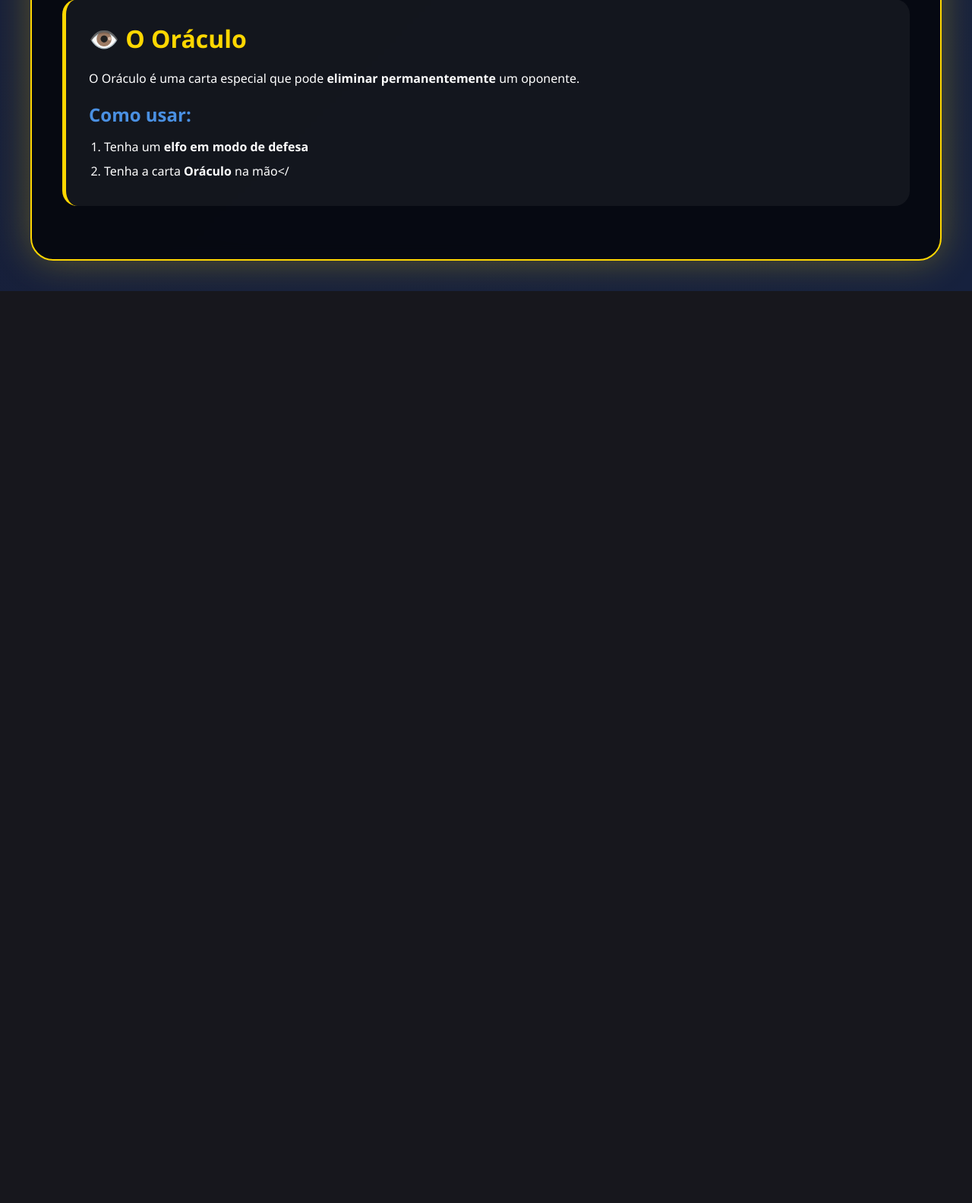
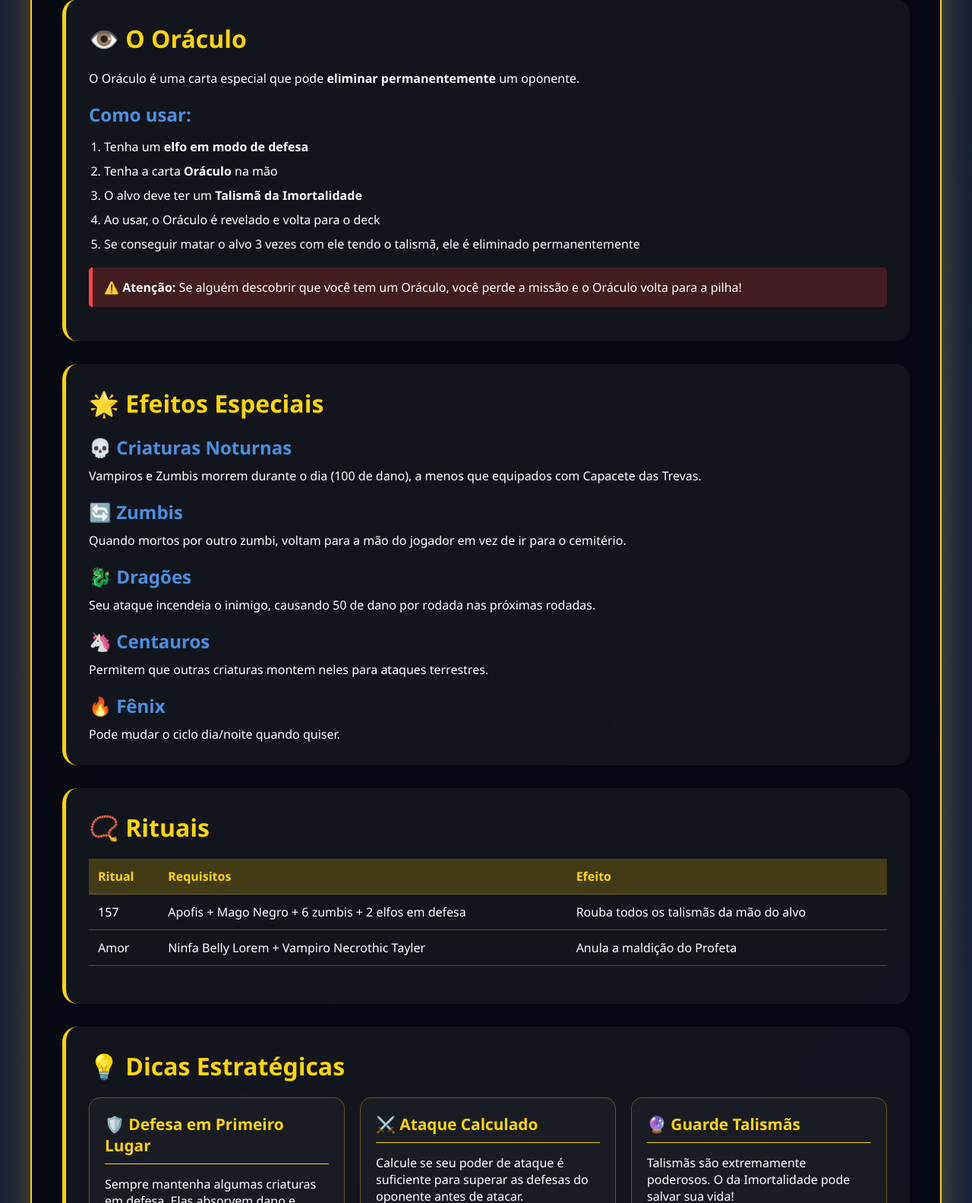
Before and after one commit to mrlima4095/Twilight-Battle, a Flask app: page /rules in a window 1280 px wide. Shown: the part 4917-6500 px from the top of the page at 76% size. Before the commit the page ends 5300 px from the top, so only its background shows below. Run offline with Flask 3, Linux system fonts and the light colour scheme.

Commit message:
update rules.html

```diff
--- a/templates/rules.html
+++ b/templates/rules.html
@@ -542,4 +542,141 @@
             <h3>Como usar:</h3>
             <ol style="margin-left: 20px; line-height: 2;">
                 <li>Tenha um <strong>elfo em modo de defesa</strong></li>
-                <li>Tenha a carta <strong>Oráculo</strong> na mão</
+                <li>Tenha a carta <strong>Oráculo</strong> na mão</li>
+                <li>O alvo deve ter um <strong>Talismã da Imortalidade</strong></li>
+                <li>Ao usar, o Oráculo é revelado e volta para o deck</li>
+                <li>Se conseguir matar o alvo 3 vezes com ele tendo o talismã, ele é eliminado permanentemente</li>
+            </ol>
+
+            <div class="warning">
+                <strong>⚠️ Atenção:</strong> Se alguém descobrir que você tem um Oráculo, você perde a missão e o Oráculo volta para a pilha!
+            </div>
+        </div>
+
+        <!-- Efeitos Especiais -->
+        <div class="section">
+            <h2>🌟 Efeitos Especiais</h2>
+
+            <h3>💀 Criaturas Noturnas</h3>
+            <p>Vampiros e Zumbis morrem durante o dia (100 de dano), a menos que equipados com Capacete das Trevas.</p>
+
+            <h3>🔄 Zumbis</h3>
+            <p>Quando mortos por outro zumbi, voltam para a mão do jogador em vez de ir para o cemitério.</p>
+
+            <h3>🐉 Dragões</h3>
+            <p>Seu ataque incendeia o inimigo, causando 50 de dano por rodada nas próximas rodadas.</p>
+
+            <h3>🦄 Centauros</h3>
+            <p>Permitem que outras criaturas montem neles para ataques terrestres.</p>
+
+            <h3>🔥 Fênix</h3>
+            <p>Pode mudar o ciclo dia/noite quando quiser.</p>
+        </div>
+
+        <!-- Rituais -->
+        <div class="section">
+            <h2>📿 Rituais</h2>
+
+            <table>
+                <tr>
+                    <th>Ritual</th>
+                    <th>Requisitos</th>
+                    <th>Efeito</th>
+                </tr>
+                <tr>
+                    <td>157</td>
+                    <td>Apofis + Mago Negro + 6 zumbis + 2 elfos em defesa</td>
+                    <td>Rouba todos os talismãs da mão do alvo</td>
+                </tr>
+                <tr>
+                    <td>Amor</td>
+                    <td>Ninfa Belly Lorem + Vampiro Necrothic Tayler</td>
+                    <td>Anula a maldição do Profeta</td>
+                </tr>
+            </table>
+        </div>
+
+        <!-- Dicas Estratégicas -->
+        <div class="section">
+            <h2>💡 Dicas Estratégicas</h2>
+
+            <div class="rule-grid">
+                <div class="rule-card">
+                    <h4>🛡️ Defesa em Primeiro Lugar</h4>
+                    <p>Sempre mantenha algumas criaturas em defesa. Elas absorvem dano e protegem sua vida.</p>
+                </div>
+                <div class="rule-card">
+                    <h4>⚔️ Ataque Calculado</h4>
+                    <p>Calcule se seu poder de ataque é suficiente para superar as defesas do oponente antes de atacar.</p>
+                </div>
+                <div class="rule-card">
+                    <h4>🔮 Guarde Talismãs</h4>
+                    <p>Talismãs são extremamente poderosos. O da Imortalidade pode salvar sua vida!</p>
+                </div>
+                <div class="rule-card">
+                    <h4>🌙 Aproveite a Noite</h4>
+                    <p>Use vampiros e zumbis à noite. Durante o dia, proteja-os com Capacete das Trevas.</p>
+                </div>
+                <div class="rule-card">
+                    <h4>🎴 Gerencie sua Mão</h4>
+                    <p>Não acumule muitas cartas. Use runas para reviver criaturas importantes do cemitério.</p>
+                </div>
+                <div class="rule-card">
+                    <h4>👁️ O Oráculo é Secreto</h4>
+                    <p>Não revele que tem o Oráculo. Use quando tiver a oportunidade certa.</p>
+                </div>
+            </div>
+        </div>
+
+        <!-- Glossário -->
+        <div class="section">
+            <h2>📚 Glossário</h2>
+
+            <table>
+                <tr>
+                    <th>Termo</th>
+                    <th>Significado</th>
+                </tr>
+                <tr>
+                    <td>Monte</td>
+                    <td>Pilha de cartas para comprar</td>
+                </tr>
+                <tr>
+                    <td>Cemitério</td>
+                    <td>Onde vão as cartas destruídas/usadas</td>
+                </tr>
+                <tr>
+                    <td>Poder de Ataque</td>
+                    <td>Soma do ataque de todas as suas criaturas + equipamentos</td>
+                </tr>
+                <tr>
+                    <td>Runas</td>
+                    <td>Cartas especiais. 4 runas revivem uma carta do cemitério</td>
+                </tr>
+                <tr>
+                    <td>Talismãs</td>
+                    <td>Cartas que ficam na mão e dão bônus passivos</td>
+                </tr>
+                <tr>
+                    <td>Modo Troca</td>
+                    <td>Permite trocar cartas entre posições de ataque e defesa</td>
+                </tr>
+                <tr>
+                    <td>Modo Equipar</td>
+                    <td>Permite equipar itens em criaturas</td>
+                </tr>
+                <tr>
+                    <td>Primeira Rodada</td>
+                    <td>Rodada inicial sem ataques para preparação</td>
+                </tr>
+            </table>
+        </div>
+
+        <div class="footer">
+            <p>Twilight Battle - Um jogo de estratégia e cartas</p>
+            <p>Desenvolvido com ❤️ para verdadeiros estrategistas</p>
+            <p style="margin-top: 10px; font-size: 0.9em;">Versão 1.0 - © 2024</p>
+        </div>
+    </div>
+</body>
+</html>
```
